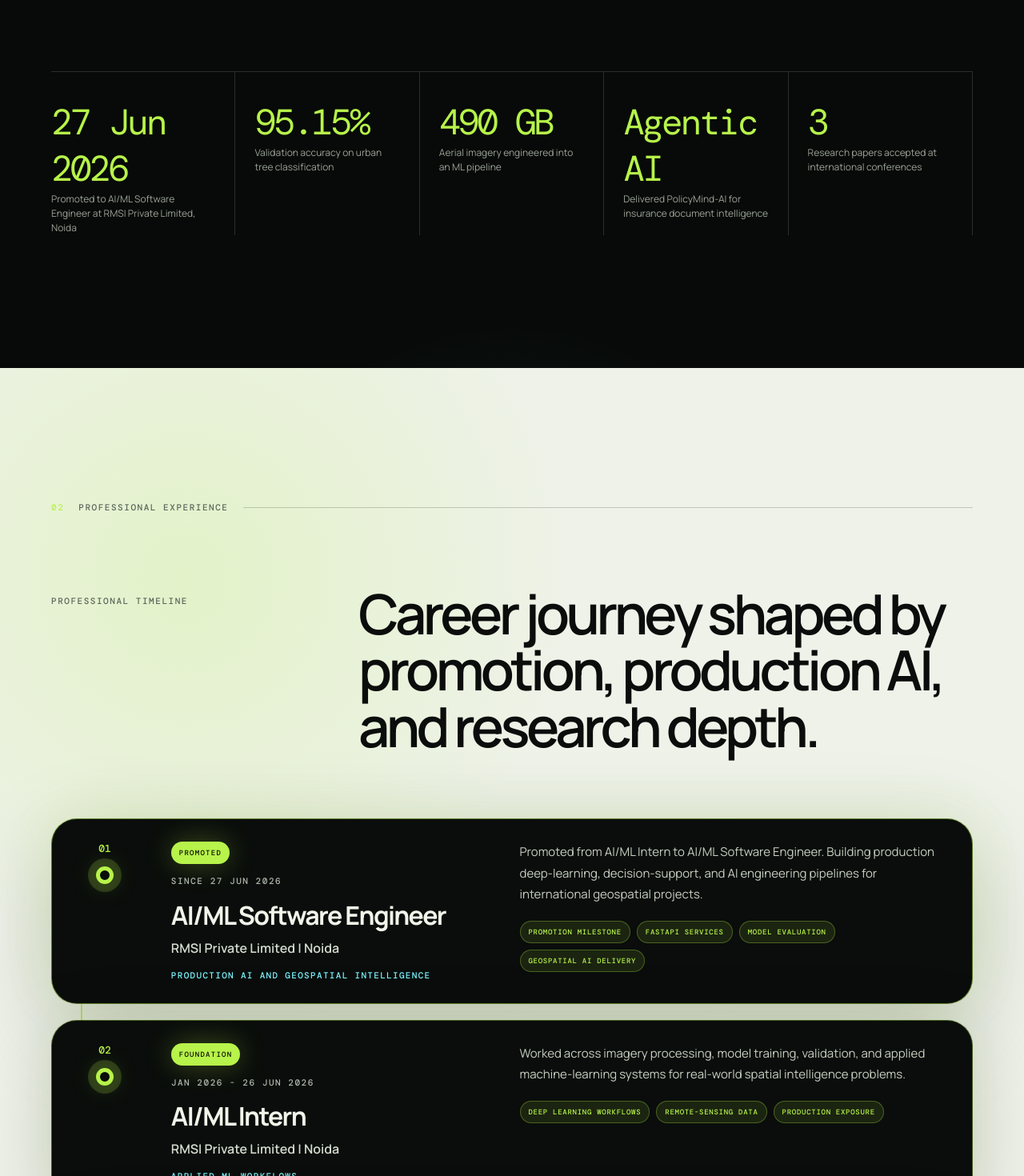
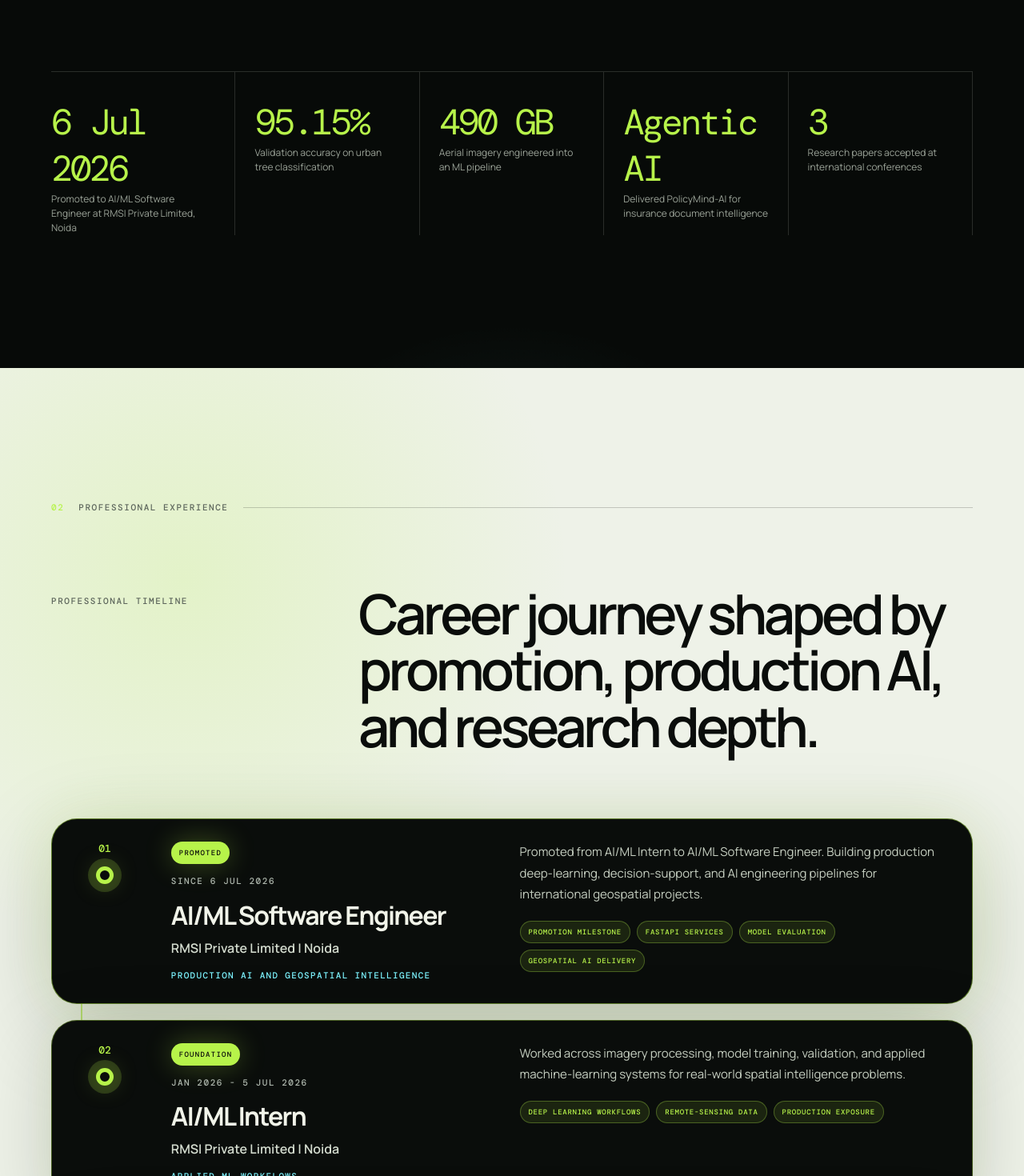
Before and after one commit to Rahul-Debnath260503/rahul-debnath-portfolio, a React (Vite) app: page / in a window 1280 px wide. Shown: the part 1560-3030 px from the top of the page at 80% size. Built offline with nearby package versions, Linux system fonts and the light colour scheme; a web font is replaced by a local one.

Commit message:
Update promotion date to July 6

```diff
--- a/src/data/portfolio.ts
+++ b/src/data/portfolio.ts
@@ -30,7 +30,7 @@ export const portfolio = {
   heroBadges: ["Agentic AI", "LLMs", "RAG", "GeoAI", "Remote Sensing"],
   metrics: [
     {
-      value: "27 Jun 2026",
+      value: "6 Jul 2026",
       label: "Promoted to AI/ML Software Engineer at RMSI Private Limited, Noida",
     },
     { value: "95.15%", label: "Validation accuracy on urban tree classification" },
@@ -40,7 +40,7 @@ export const portfolio = {
   ],
   experience: [
     {
-      period: "Since 27 Jun 2026",
+      period: "Since 6 Jul 2026",
       role: "AI/ML Software Engineer",
       company: "RMSI Private Limited",
       location: "Noida",
@@ -51,7 +51,7 @@ export const portfolio = {
       impact: ["Promotion milestone", "FastAPI services", "Model evaluation", "Geospatial AI delivery"],
     },
     {
-      period: "Jan 2026 - 26 Jun 2026",
+      period: "Jan 2026 - 5 Jul 2026",
       role: "AI/ML Intern",
       company: "RMSI Private Limited",
       location: "Noida",
@@ -198,7 +198,7 @@ export const portfolio = {
     {
       value: "Promoted",
       label: "AI/ML Software Engineer at RMSI Private Limited, Noida",
-      detail: "Since 27 June 2026",
+      detail: "Since 6 July 2026",
     },
     {
       value: "3",
```
